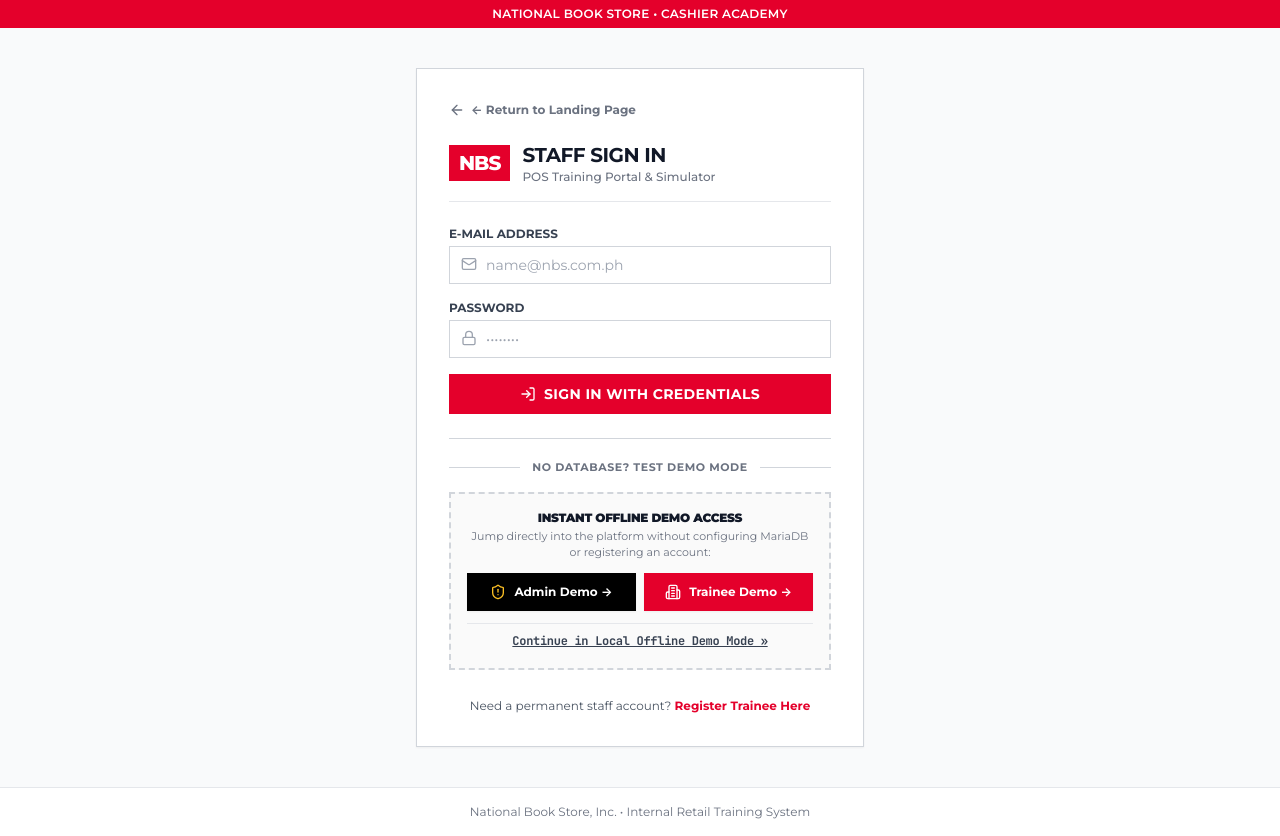
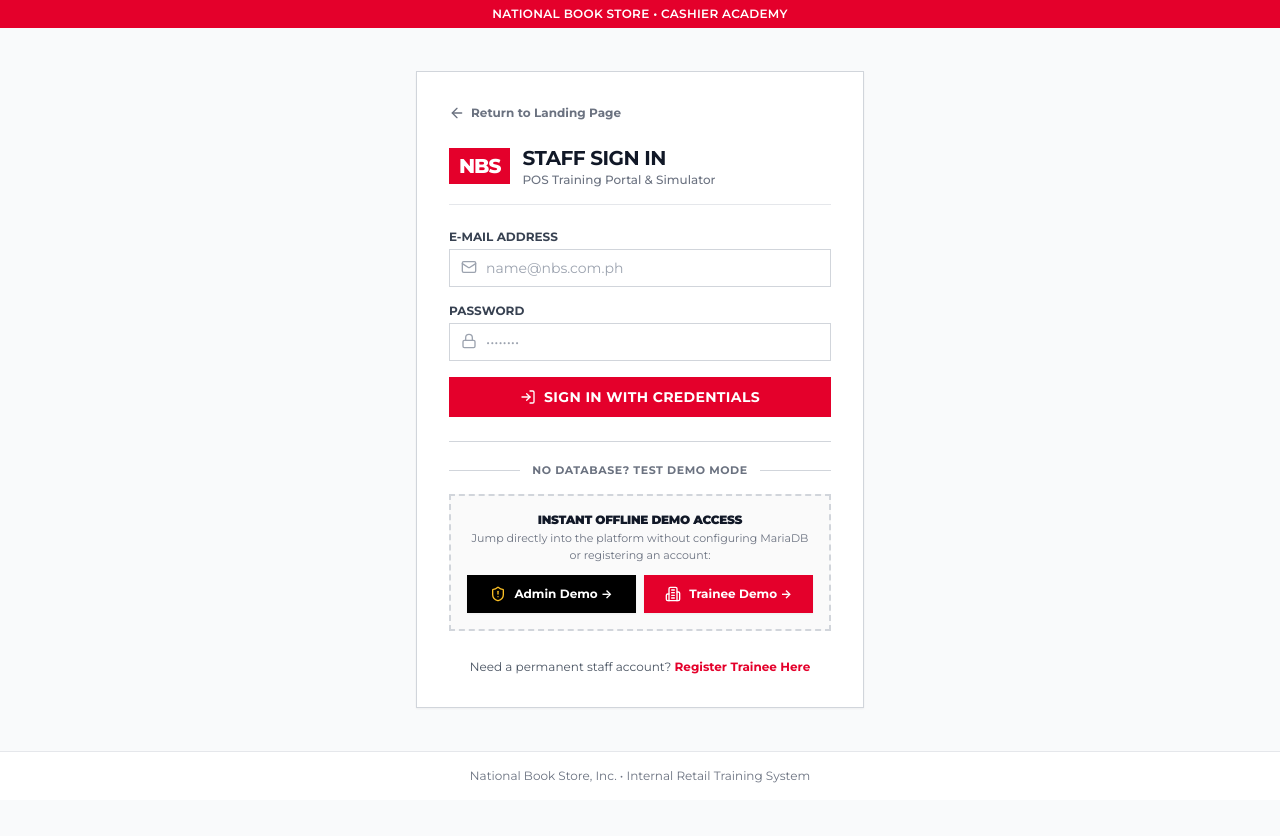
Before and after one commit to fen12rir/NBS-Projects, a Next.js app: page /login in a window 1280 px wide. After the commit the page ends 800 px from the top, so only its background shows below. Built offline with nearby package versions, Linux system fonts and the light colour scheme; no server answers.

Commit message:
fix(auth): remove redundant arrow on back link and redundant local demo link

```diff
--- a/src/app/login/page.tsx
+++ b/src/app/login/page.tsx
@@ -84,7 +84,7 @@ function LoginForm() {
           className="inline-flex items-center space-x-1.5 text-xs font-bold text-gray-500 hover:text-[#E4002B] transition-colors group"
         >
           <ArrowLeft className="w-4 h-4 transition-transform group-hover:-translate-x-0.5" />
-          <span>&larr; Return to Landing Page</span>
+          <span>Return to Landing Page</span>
         </Link>
       </div>
 
@@ -226,16 +226,6 @@ function LoginForm() {
               <span>Trainee Demo &rarr;</span>
             </button>
           </div>
-
-          <div className="text-center pt-1 border-t border-gray-200">
-            <button
-              type="button"
-              onClick={handleDemoTraineeLogin}
-              className="text-xs text-gray-700 hover:text-[#E4002B] font-bold underline font-mono tracking-tight"
-            >
-              Continue in Local Offline Demo Mode &raquo;
-            </button>
-          </div>
         </div>
       </div>
 
--- a/src/app/signup/page.tsx
+++ b/src/app/signup/page.tsx
@@ -150,7 +150,7 @@ export default function SignupPage() {
               className="inline-flex items-center space-x-1.5 text-xs font-bold text-gray-500 hover:text-[#E4002B] transition-colors group"
             >
               <ArrowRight className="w-4 h-4 rotate-180 transition-transform group-hover:-translate-x-0.5" />
-              <span>&larr; Return to Landing Page</span>
+              <span>Return to Landing Page</span>
             </Link>
           </div>
 
```
